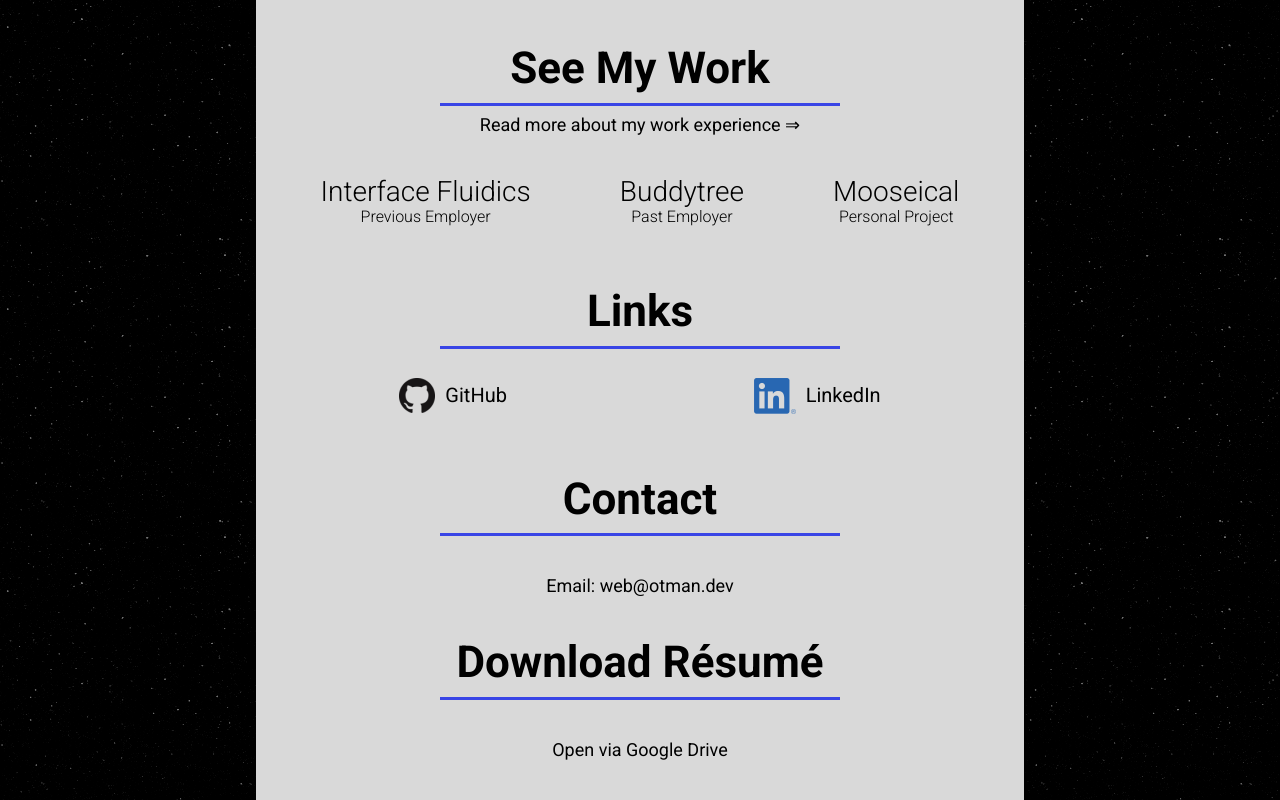
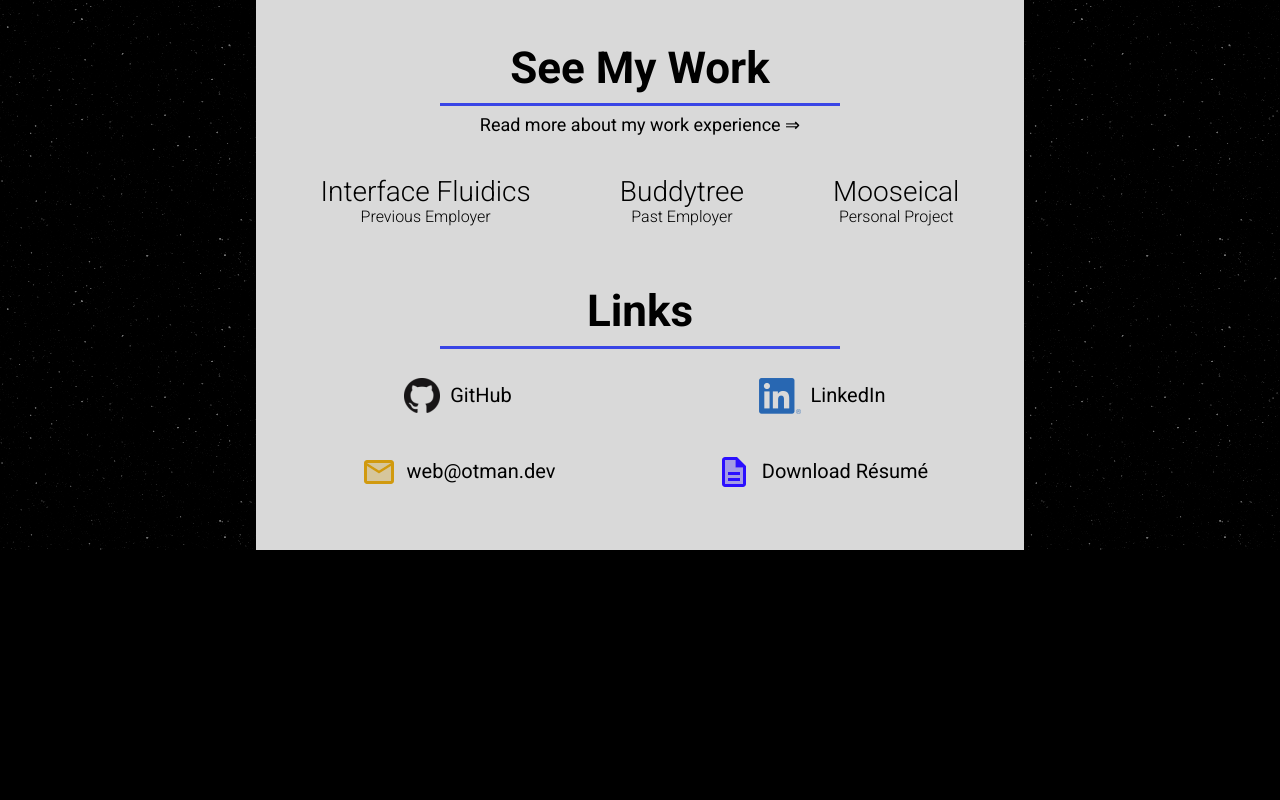
Before and after one commit to 100BC/C-V, a Next.js app: page / in a window 1280 px wide. Shown: the part 721-1521 px from the top of the page. After the commit the page ends 1271 px from the top, so only its background shows below. Built offline with nearby package versions, Linux system fonts and the light colour scheme.

Commit message:
Update Links

```diff
--- a/components/Header/styles.module.scss
+++ b/components/Header/styles.module.scss
@@ -12,6 +12,7 @@
   > nav {
     display: flex;
     flex-wrap: wrap;
+    gap: 1rem;
     align-items: center;
     justify-content: space-around;
     padding: 2rem 1rem;
--- a/pages/index.tsx
+++ b/pages/index.tsx
@@ -92,7 +92,7 @@
       <section>
         <h2>Links</h2>
         <hr />
-        <ul className={styles.techStack}>
+        <ul className={styles.links}>
           <li>
             <TechStackItem
               src="/brands/github.png"
@@ -108,21 +108,21 @@
               width={42}
             />
           </li>
+          <li>
+            <TechStackItem
+              src="/images/email.svg"
+              brand="web@otman.dev"
+              link="mailto:web@otman.dev"
+            />
+          </li>
+          <li>
+            <TechStackItem
+              src="/images/document.svg"
+              brand="Download Résumé"
+              link="https://drive.google.com/open?id=1pvT4qTGDJDJboUDofdFPO-7-w8e5tc8A"
+            />
+          </li>
         </ul>
-      </section>
-      <section>
-        <h2>Contact</h2>
-        <hr />
-        <Link href="mailto:web@otman.dev">
-          <a className={styles.contact}>Email: web@otman.dev</a>
-        </Link>
-      </section>
-      <section>
-        <h2>Download Résumé</h2>
-        <hr />
-        <Link href="https://drive.google.com/open?id=1pvT4qTGDJDJboUDofdFPO-7-w8e5tc8A">
-          <a className={styles.contact}>Open via Google Drive</a>
-        </Link>
       </section>
     </Layout>
   );
--- a/styles/home.module.scss
+++ b/styles/home.module.scss
@@ -1,4 +1,17 @@
 @use './abstracts' as *;
+
+.links {
+  display: flex;
+  flex-wrap: wrap;
+  align-items: center;
+  justify-content: space-around;
+
+  > li {
+    display: flex;
+    flex: 1 1 50%;
+    justify-content: center;
+  }
+}
 
 .work {
   display: flex;
@@ -52,8 +65,3 @@
   display: block;
   margin: 0 0 2rem;
 }
-
-.contact {
-  display: block;
-  margin-top: 4rem;
-}
```
Also changed, not shown: public/images/document.svg (added), public/images/email.svg (added).
